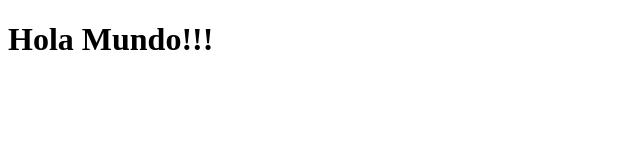
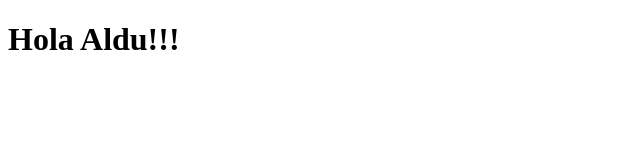
Before and after one commit to aldanamlc84/aldanamlc84.github.io, a plain HTML site: page index.html in a window 1280 px wide. Shown: the whole page, without its empty margins (0-640 px from the left). Drawn offline with Linux system fonts and the light colour scheme.

Commit message:
actualizacion

```diff
--- a/index.html
+++ b/index.html
@@ -7,7 +7,7 @@
 </head>
 <body>
     <h1>
-        Hola Mundo!!!
+        Hola Aldu!!!
     </h1>
 </body>
 </html>
```
